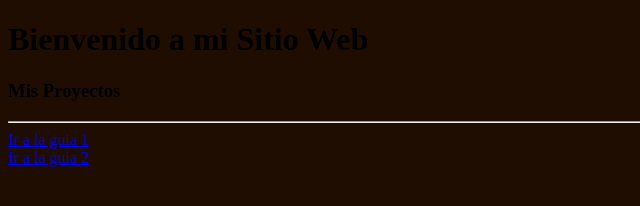
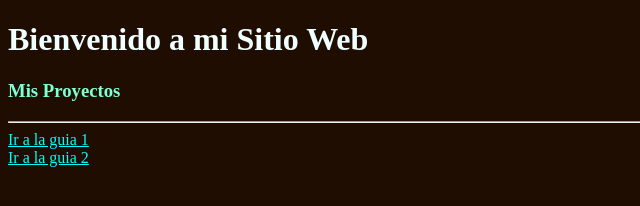
Before and after one commit to haroldisaac/SitioWeb-, a plain HTML site: page index.html in a window 1280 px wide. Shown: the whole page, without its empty margins (0-640 px from the left). Drawn offline with Linux system fonts and the light colour scheme.

Commit message:
cambios finales

```diff
--- a/index.html
+++ b/index.html
@@ -6,10 +6,10 @@
     <title>Principal</title>
 </head>
 <body style="background-color: rgb(31, 13, 1);">
-    <h1>Bienvenido a mi Sitio Web</h1>
-    <h3>Mis Proyectos</h3>
+    <h1 style="color: azure;">Bienvenido a mi Sitio Web</h1>
+    <h3 style="color: aquamarine;">Mis Proyectos</h3>
     <hr />
-    <a href="guia1/">Ir a la guia 1</a><br />
-    <a href="guia2/">Ir a la guia 2</a><br />
+    <a style="color: aqua;" href="guia1/">Ir a la guia 1</a><br />
+    <a style="color: aqua;"href="guia2/">Ir a la guia 2</a><br />
 </body>
 </html>
```
